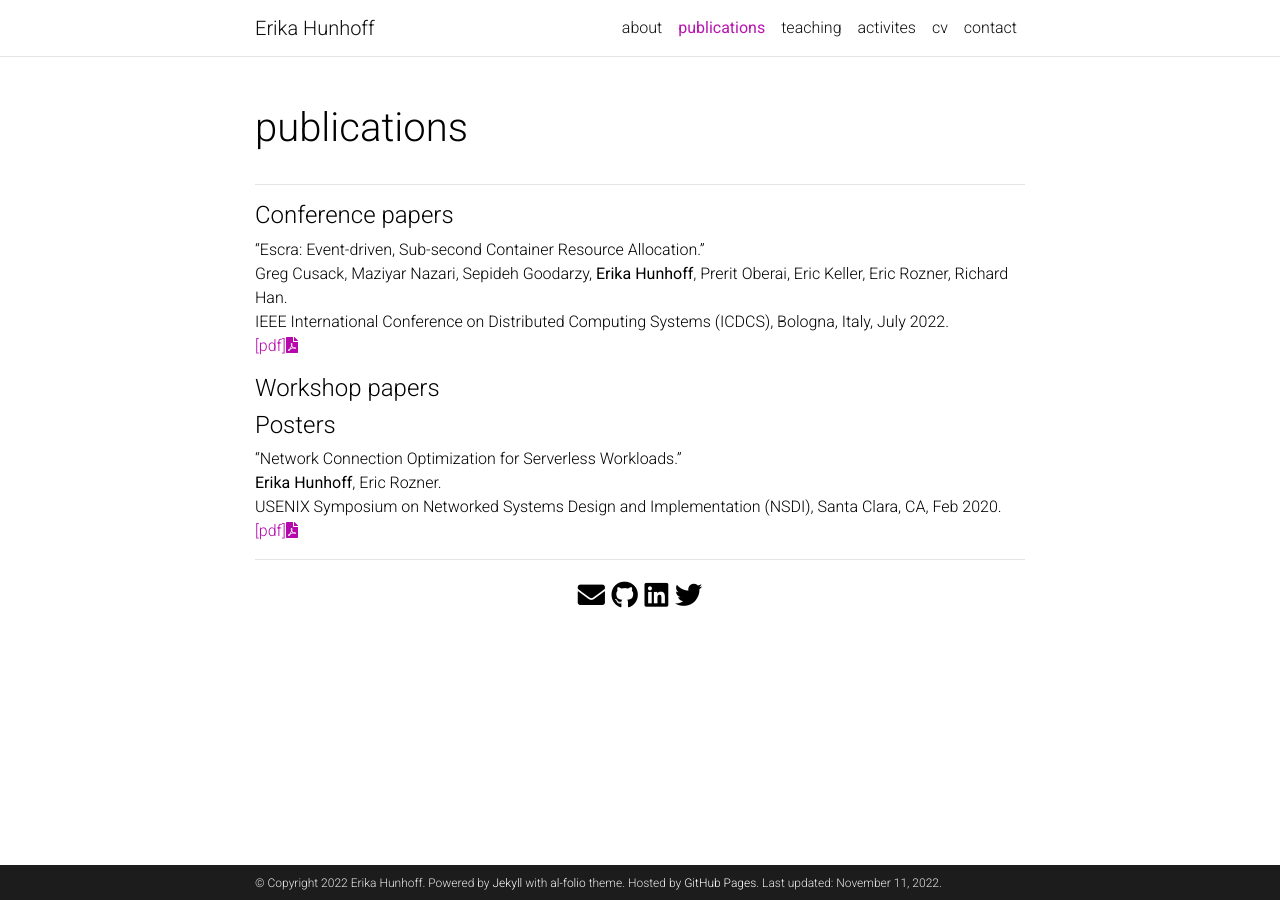
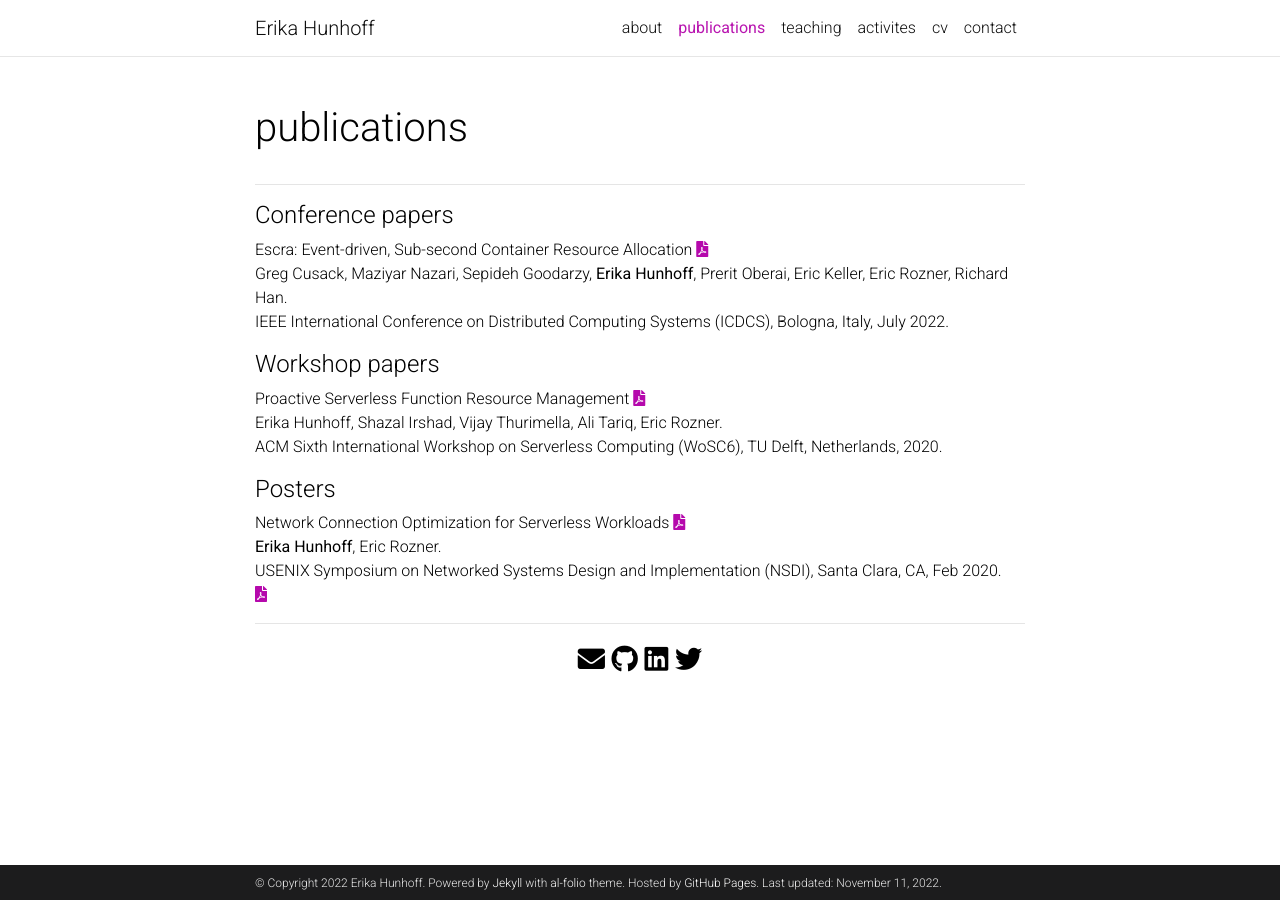
Before and after one commit to hunhoffe/hunhoffe.github.io, a Jekyll site: the page built from _pages/publications.md, in a window 1280 px wide. Built offline with Jekyll 4.4.1, drawn with Linux system fonts in a browser that asks for light colours; comment, search, counter and statistics services are not loaded; a style sheet for code colours, icons or effects is not loaded.

Commit message:
Added another publication

```diff
--- a/_pages/publications.md
+++ b/_pages/publications.md
@@ -10,18 +10,19 @@
 ---
 
 #### Conference papers
-"Escra: Event-driven, Sub-second Container Resource Allocation." <br>
+Escra: Event-driven, Sub-second Container Resource Allocation <a href="{{ 'escra.pdf' | prepend: 'assets/pdf/' | relative_url}}" target="_blank" rel="noopener noreferrer"><i class="fas fa-file-pdf"></i></a><br>
 Greg Cusack, Maziyar Nazari, Sepideh Goodarzy, <b>Erika Hunhoff</b>, Prerit Oberai, Eric Keller, Eric Rozner, Richard Han. <br>
 IEEE International Conference on Distributed Computing Systems (ICDCS), Bologna, Italy, July 2022. <br>
-<a href="{{ 'escra.pdf' | prepend: 'assets/pdf/' | relative_url}}" target="_blank" rel="noopener noreferrer">[pdf]<i class="fas fa-file-pdf"></i></a><br>
 
 #### Workshop papers
-
+Proactive Serverless Function Resource Management <a href="{{ 'wosc6.pdf' | prepend: 'assets/pdf/' | relative_url}}" target="_blank" rel="noopener noreferrer"><i class="fas fa-file-pdf"></i></a><br>
+Erika Hunhoff, Shazal Irshad, Vijay Thurimella, Ali Tariq, Eric Rozner.<br>
+ACM Sixth International Workshop on Serverless Computing (WoSC6), TU Delft, Netherlands, 2020.<br>
 
 #### Posters
-"Network Connection Optimization for Serverless Workloads." <br>
+Network Connection Optimization for Serverless Workloads <a href="{{ 'nsdi2020_poster.pdf' | prepend: 'assets/pdf/' | relative_url}}" target="_blank" rel="noopener noreferrer"><i class="fas fa-file-pdf"></i></a><br>
 <b>Erika Hunhoff</b>, Eric Rozner.<br>
 USENIX Symposium on Networked Systems Design and Implementation (NSDI), Santa Clara, CA, Feb 2020. <br>
-<a href="{{ 'nsdi2020_poster.pdf' | prepend: 'assets/pdf/' | relative_url}}" target="_blank" rel="noopener noreferrer">[pdf]<i class="fas fa-file-pdf"></i></a><br>
+<a href="{{ 'nsdi2020_poster.pdf' | prepend: 'assets/pdf/' | relative_url}}" target="_blank" rel="noopener noreferrer"><i class="fas fa-file-pdf"></i></a><br>
 
 ---
```
